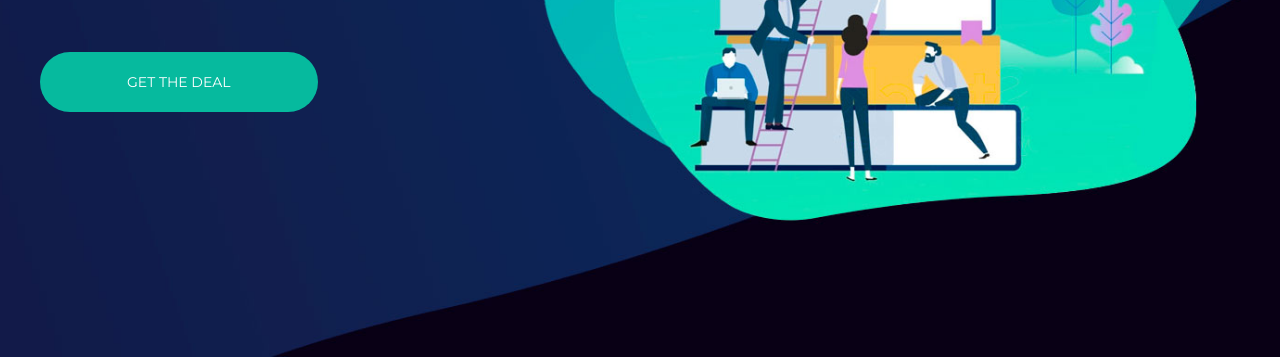
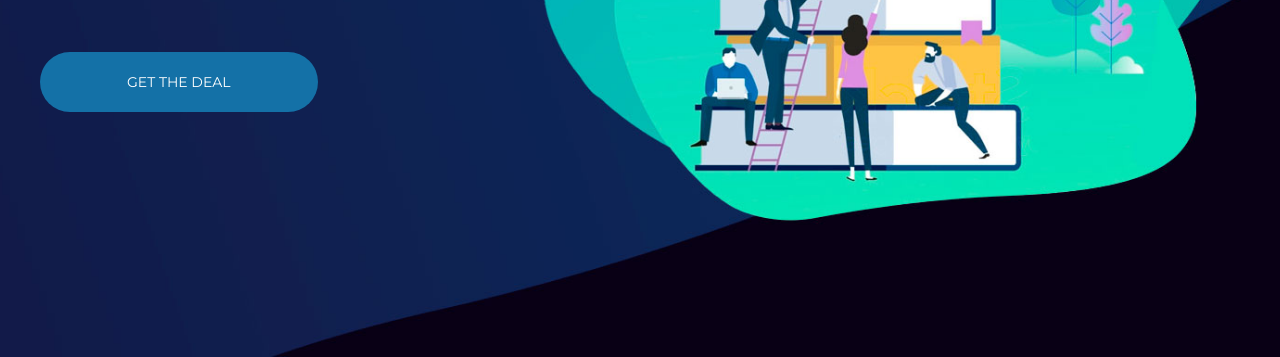
Before and after one commit to denis281542/psd, a plain HTML site: page index.html in a window 1280 px wide. Shown: the part 443-800 px from the top of the page. Drawn offline with Linux system fonts and the light colour scheme.

Commit message:
Added btn:hover

```diff
--- a/assets/css/style.css
+++ b/assets/css/style.css
@@ -159,10 +159,14 @@ h1, h2, h3, h4, h5, h6 {
     padding: 19px 87px;
 
     border-radius: 40px;
-    background-color: #06ba9e;
+    background-color: #1471a7;
 
     font-size: 14px;
     font-weight: 400;
     color: #fff;
     text-decoration: none;
 }
+
+.btn:hover {
+    background-color: #06ba9e;
+}
```
